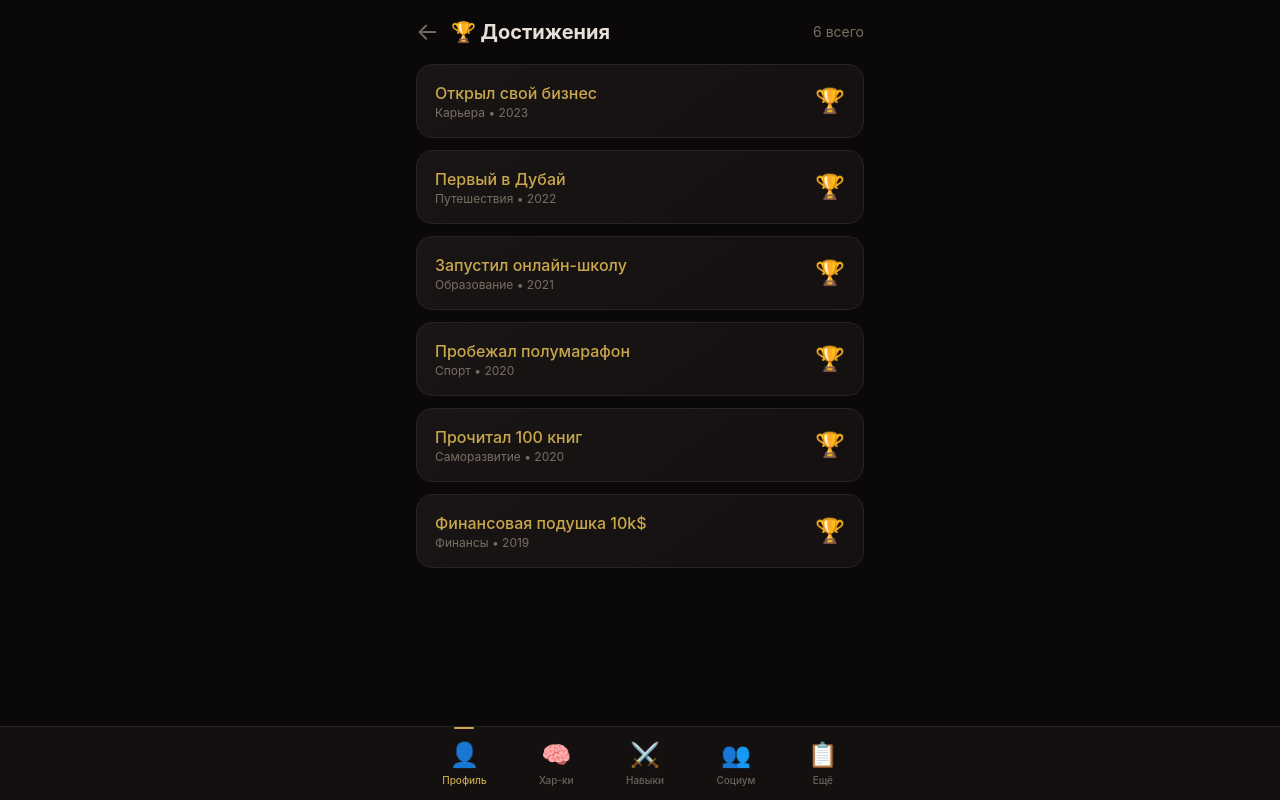
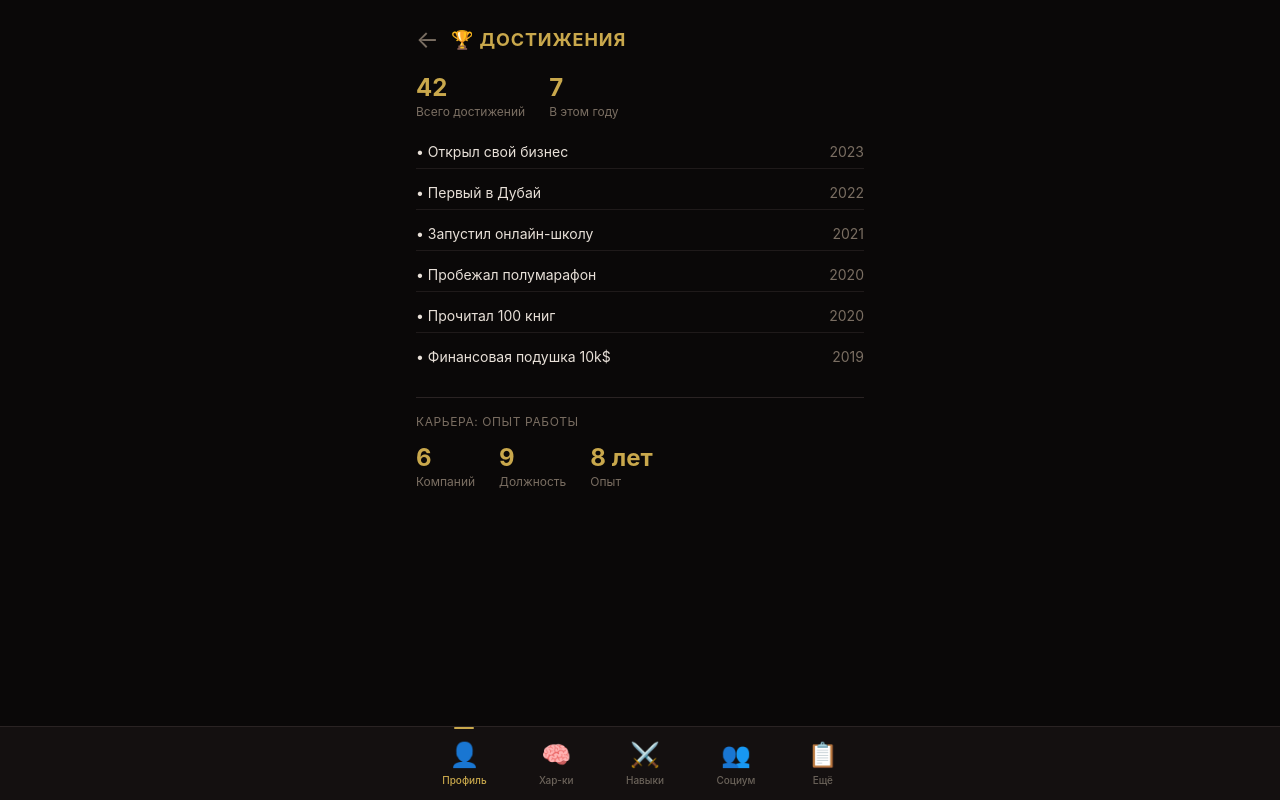
Before and after one commit to choppatyn/LifeOS2, a React (Vite) app: page /profile/achievements in a window 1280 px wide. Built offline with nearby package versions, Linux system fonts and the light colour scheme; the HTML template or start-up script is replaced by a standard one.

Commit message:
Update index.tsx

```diff
--- a/src/pages/Profile/Achievements/index.tsx
+++ b/src/pages/Profile/Achievements/index.tsx
@@ -4,35 +4,75 @@ import { Card } from '../../../components/ui/Card';
 
 const Achievements: React.FC = () => {
   const navigate = useNavigate();
-  const [achievements] = useState([
-    { id: '1', title: 'Открыл свой бизнес', category: 'Карьера', date: '2023' },
-    { id: '2', title: 'Первый в Дубай', category: 'Путешествия', date: '2022' },
-    { id: '3', title: 'Запустил онлайн-школу', category: 'Образование', date: '2021' },
-    { id: '4', title: 'Пробежал полумарафон', category: 'Спорт', date: '2020' },
-    { id: '5', title: 'Прочитал 100 книг', category: 'Саморазвитие', date: '2020' },
-    { id: '6', title: 'Финансовая подушка 10k$', category: 'Финансы', date: '2019' },
-  ]);
+
+  // Данные как на макете
+  const achievements = [
+    { id: '1', title: 'Открыл свой бизнес', category: 'Карьера', year: '2023' },
+    { id: '2', title: 'Первый в Дубай', category: 'Путешествия', year: '2022' },
+    { id: '3', title: 'Запустил онлайн-школу', category: 'Образование', year: '2021' },
+    { id: '4', title: 'Пробежал полумарафон', category: 'Спорт', year: '2020' },
+    { id: '5', title: 'Прочитал 100 книг', category: 'Саморазвитие', year: '2020' },
+    { id: '6', title: 'Финансовая подушка 10k$', category: 'Финансы', year: '2019' },
+  ];
+
+  const totalAchievements = 42;
+  const thisYearAchievements = 7;
 
   return (
-    <div className="container">
-      <div className="flex items-center gap-3 mb-4">
-        <button onClick={() => navigate('/profile/subsections')} className="text-2xl text-muted hover:text-[#c9a84c]">
+    <div className="container min-h-screen bg-[#0a0808] text-[#e8e0d8] pb-20">
+      {/* Шапка с кнопкой назад */}
+      <div className="flex items-center gap-3 mb-4 pt-2">
+        <button
+          onClick={() => navigate('/profile/subsections')}
+          className="text-2xl text-muted hover:text-[#c9a84c] transition-colors"
+        >
           ←
         </button>
-        <h1 className="text-xl font-bold">🏆 Достижения</h1>
-        <span className="text-sm text-muted ml-auto">{achievements.length} всего</span>
+        <span className="text-lg font-bold tracking-wider text-[#c9a84c]">🏆 ДОСТИЖЕНИЯ</span>
       </div>
 
-      <div className="space-y-3">
+      {/* Статистика достижений */}
+      <div className="flex gap-6 mb-4">
+        <div>
+          <div className="text-2xl font-bold text-[#c9a84c]">{totalAchievements}</div>
+          <div className="text-xs text-muted">Всего достижений</div>
+        </div>
+        <div>
+          <div className="text-2xl font-bold text-[#c9a84c]">{thisYearAchievements}</div>
+          <div className="text-xs text-muted">В этом году</div>
+        </div>
+      </div>
+
+      {/* Список достижений — как на макете: точка • название + год справа */}
+      <div className="space-y-2">
         {achievements.map((item) => (
-          <Card key={item.id} className="flex items-center justify-between">
-            <div>
-              <div className="font-medium text-[#c9a84c]">{item.title}</div>
-              <div className="text-xs text-muted">{item.category} • {item.date}</div>
-            </div>
-            <span className="text-2xl">🏆</span>
-          </Card>
+          <div
+            key={item.id}
+            className="flex items-center justify-between py-1.5 border-b border-[#1f1a1a] last:border-0"
+          >
+            <span className="text-sm text-[#e8e0d8]">• {item.title}</span>
+            <span className="text-sm text-muted">{item.year}</span>
+          </div>
         ))}
+      </div>
+
+      {/* Раздел "Карьера: опыт работы" — как на макете */}
+      <div className="mt-6 pt-4 border-t border-[#2a2323]">
+        <div className="text-xs text-muted uppercase tracking-wider mb-3">Карьера: опыт работы</div>
+        <div className="flex gap-6">
+          <div>
+            <div className="text-2xl font-bold text-[#c9a84c]">6</div>
+            <div className="text-xs text-muted">Компаний</div>
+          </div>
+          <div>
+            <div className="text-2xl font-bold text-[#c9a84c]">9</div>
+            <div className="text-xs text-muted">Должность</div>
+          </div>
+          <div>
+            <div className="text-2xl font-bold text-[#c9a84c]">8 лет</div>
+            <div className="text-xs text-muted">Опыт</div>
+          </div>
+        </div>
       </div>
     </div>
   );
```
